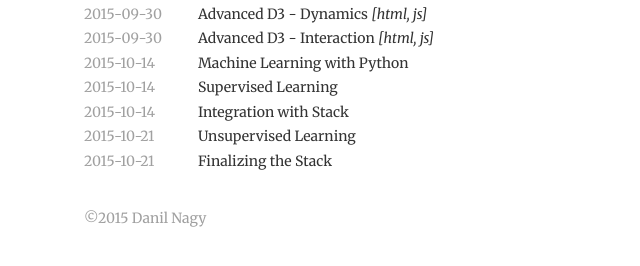
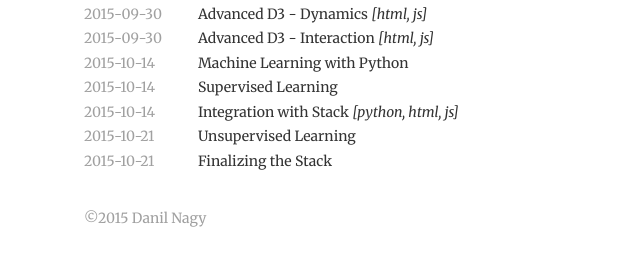
Before and after one commit to danilnagy/dmc, a Jekyll site: the page built from index.html, in a window 1280 px wide. Shown: the part 309-575 px from the top of the page, without its empty margins (172-812 px from the left). Built offline with Jekyll 4.4.1, drawn with Linux system fonts in a browser that asks for light colours; Markdown is read by kramdown in place of the engine named in the settings.

Commit message:
Update 2015-10-14-integration-with-stack.md

```diff
--- a/_posts/2015-10-14-integration-with-stack.md
+++ b/_posts/2015-10-14-integration-with-stack.md
@@ -2,6 +2,10 @@
 layout: post
 title:  Integration with Stack
 date:   2015-10-14 03:00:00
+tags:
+- python
+- html
+- js
 ---
 
 Integration with Stack
```
